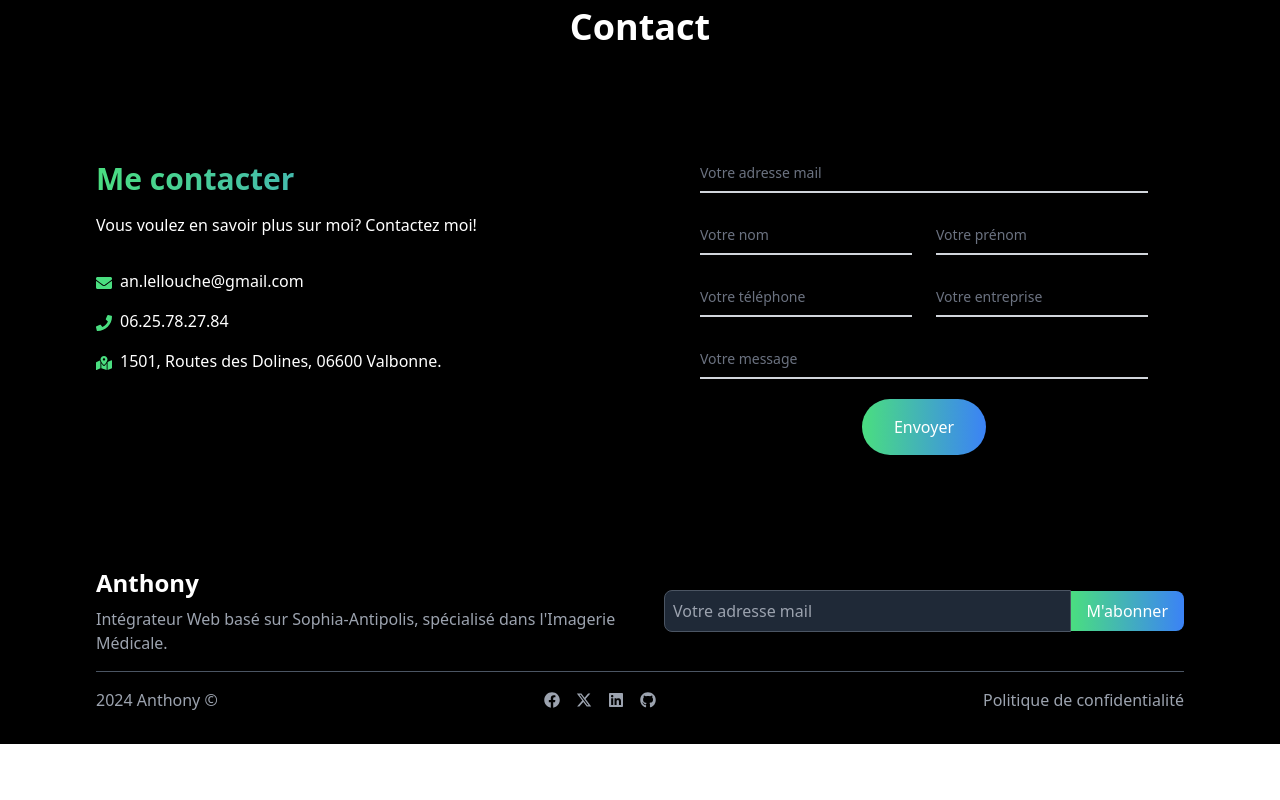
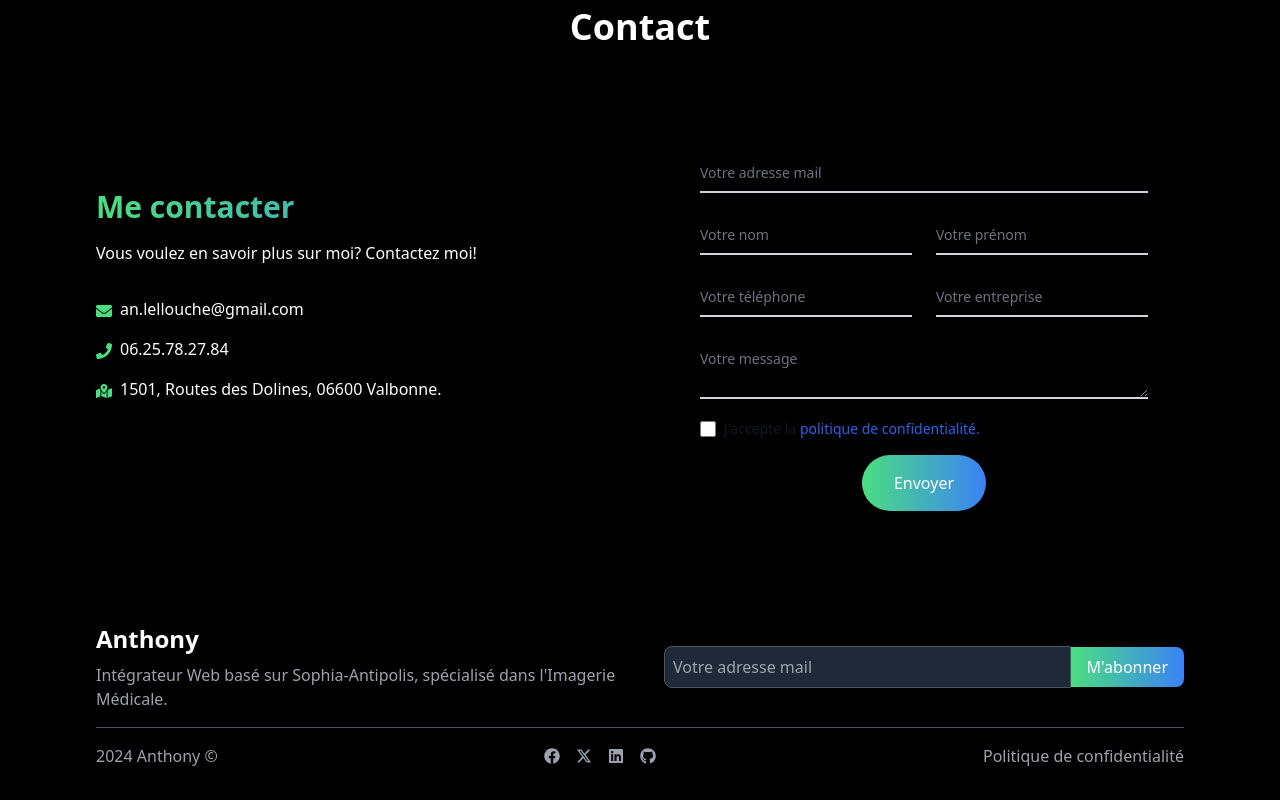
Before and after one commit to AnthonyLellouche/portfolio, a React (Vite) app: page / in a window 1280 px wide. Shown: the part 3981-4781 px from the top of the page. Before the commit the page ends 4725 px from the top, so only its background shows below. Built offline with nearby package versions, Linux system fonts and the light colour scheme.

Commit message:
modifications mail et url dans privacy ajout checkbox consentement user

```diff
--- a/src/components/Contact.jsx
+++ b/src/components/Contact.jsx
@@ -139,22 +139,44 @@ const Contact = () => {
                 </div>
               </div>
               <div className="relative z-0 w-full mb-5 group">
-                <input
-                  type="message"
+                <textarea
                   name="floating_message"
                   id="floating_message"
+                  rows="2"
                   className="block py-2.5 px-0 w-full text-sm text-gray-900 bg-transparent border-0 border-b-2 border-gray-300 appearance-none dark:text-white dark:border-gray-600 dark:focus:border-blue-500 focus:outline-none focus:ring-0 focus:border-blue-600 peer"
                   placeholder=" "
                   required
-                />
+                ></textarea>
                 <label
                   htmlFor="floating_message"
-                  className=" peer-focus:font-medium absolute text-sm text-gray-500 dark:text-gray-400 duration-300 transform -translate-y-6 scale-75 top-3 -z-10 origin-[0] peer-focus:start-0 rtl:peer-focus:translate-x-1/4 rtl:peer-focus:left-auto peer-focus:text-blue-600 peer-focus:dark:text-blue-500 peer-placeholder-shown:scale-100 peer-placeholder-shown:translate-y-0 peer-focus:scale-75 peer-focus:-translate-y-6"
+                  className="peer-focus:font-medium absolute text-sm text-gray-500 dark:text-gray-400 duration-300 transform -translate-y-6 scale-75 top-3 -z-10 origin-[0] peer-focus:start-0 rtl:peer-focus:translate-x-1/4 rtl:peer-focus:left-auto peer-focus:text-blue-600 peer-focus:dark:text-blue-500 peer-placeholder-shown:scale-100 peer-placeholder-shown:translate-y-0 peer-focus:scale-75 peer-focus:-translate-y-6"
                 >
                   Votre message
                 </label>
               </div>
-
+              <fieldset>
+                <div className="flex items-center mb-4">
+                  <input
+                    required
+                    id="checkbox-1"
+                    type="checkbox"
+                    value=""
+                    className="w-4 h-4 text-blue-600 bg-gray-100 border-gray-300 rounded focus:ring-blue-500 dark:focus:ring-blue-600 dark:ring-offset-gray-800 dark:focus:ring-offset-gray-800 focus:ring-2 dark:bg-gray-700 dark:border-gray-600"
+                  />
+                  <label
+                    htmlFor="checkbox-1"
+                    className="ms-2 text-sm font-medium text-gray-900 dark:text-gray-300"
+                  >
+                    J'accepte la{" "}
+                    <a
+                      href="/privacy"
+                      className="text-blue-600 hover:underline dark:text-blue-500"
+                    >
+                      politique de confidentialité.
+                    </a>
+                  </label>
+                </div>
+              </fieldset>
               <div className="flex justify-center">
                 <button
                   type="submit"
--- a/src/pages/Privacy.jsx
+++ b/src/pages/Privacy.jsx
@@ -14,11 +14,11 @@ const Privacy = () => {
           <p className="mb-4">
             Chez Anthony Portfolio, accessible depuis{" "}
             <a
-              href="https://anthonyportfolio.com"
+              href="https://anthonylellouche.github.io/portfolio/"
               className="text-blue-500 hover:underline"
               aria-label="Accéder à anthonyportfolio.com"
             >
-              anthonyportfolio.com
+              anthonylellouche.github.io/portfolio/
             </a>
             , la confidentialité de nos visiteurs est une priorité absolue. Ce
             document de politique de confidentialité décrit les types
@@ -31,16 +31,18 @@ const Privacy = () => {
           </h2>
           <p className="mb-4">
             Les informations que vous nous fournissez directement incluent :
+          </p>
           <ul className="list-disc list-inside mb-4">
             <li>
-                Nom et adresse e-mail lorsque vous nous contactez directement
-                via des formulaires de contact ou par e-mail.
+              Nom et adresse e-mail lorsque vous nous contactez directement via
+              des formulaires de contact ou par e-mail.
             </li>
             <li>
-                Les commentaires ou toute autre information que vous nous
-                envoyez volontairement.
+              Les commentaires ou toute autre information que vous nous envoyez
+              volontairement.
             </li>
           </ul>
+          <p className="mb-4">
             Nous ne collectons pas de données sensibles comme votre adresse
             physique, vos coordonnées bancaires, ou autres données personnelles
             sans votre consentement préalable.
@@ -52,18 +54,18 @@ const Privacy = () => {
           <p className="mb-4">
             Les informations que nous collectons sont utilisées principalement
             pour :
+          </p>
           <ul className="list-disc list-inside mb-4">
             <li>Répondre à vos questions ou demandes de renseignements.</li>
             <li>
-                Améliorer les services proposés sur le portfolio, comme l'ajout
-                de nouvelles sections ou projets.
+              Améliorer les services proposés sur le portfolio, comme l'ajout de
+              nouvelles sections ou projets.
             </li>
             <li>
               Envoyer des mises à jour ou des notifications si vous avez opté
               pour une telle communication.
             </li>
           </ul>
-          </p>
 
           <h2 className="text-2xl font-bold mt-6 mb-4">
             3. Partage des Informations
@@ -92,11 +94,11 @@ const Privacy = () => {
             des questions ou souhaitez exercer vos droits, veuillez nous
             contacter à{" "}
             <a
-              href="mailto:contact@anthonyportfolio.com"
+              href="mailto:an.lellouche@gmail.com"
               className="text-blue-500 hover:underline"
               aria-label="Envoyer un email à Anthony Portfolio"
             >
-              contact@anthonyportfolio.com
+              an.lellouche@gmail.com
             </a>
             .
           </p>
@@ -123,11 +125,11 @@ const Privacy = () => {
             Si vous avez des questions concernant cette politique de
             confidentialité, n'hésitez pas à nous contacter via{" "}
             <a
-              href="mailto:contact@anthonyportfolio.com"
+              href="mailto:an.lellouche@gmail.com"
               className="text-blue-500 hover:underline"
               aria-label="Envoyer un email à Anthony Portfolio"
             >
-              contact@anthonyportfolio.com
+              an.lellouche@gmail.com
             </a>
             .
           </p>
```
Lines whose indentation alone changed are shown as unchanged.
